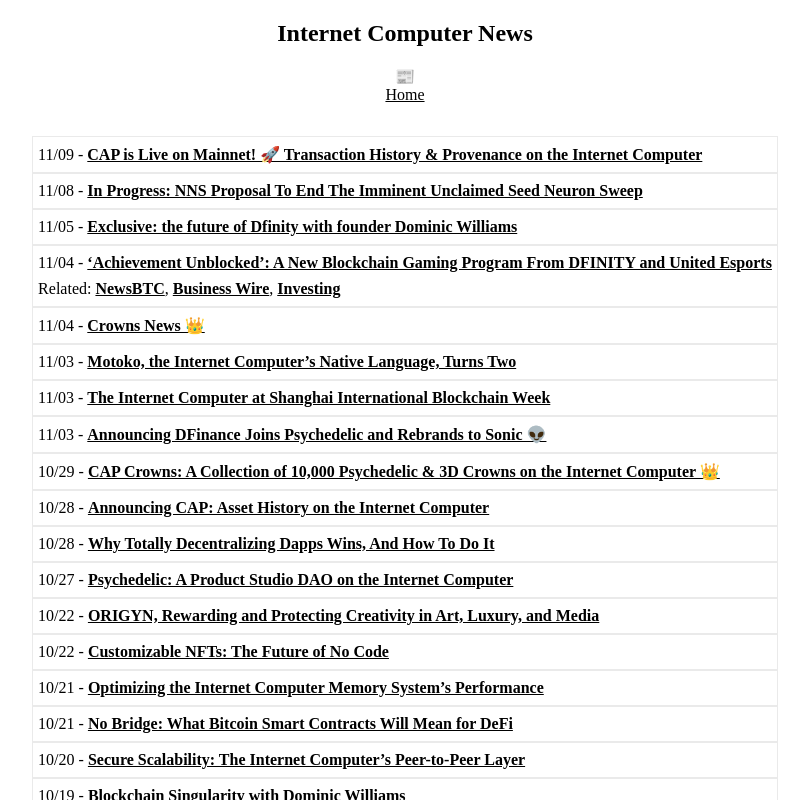
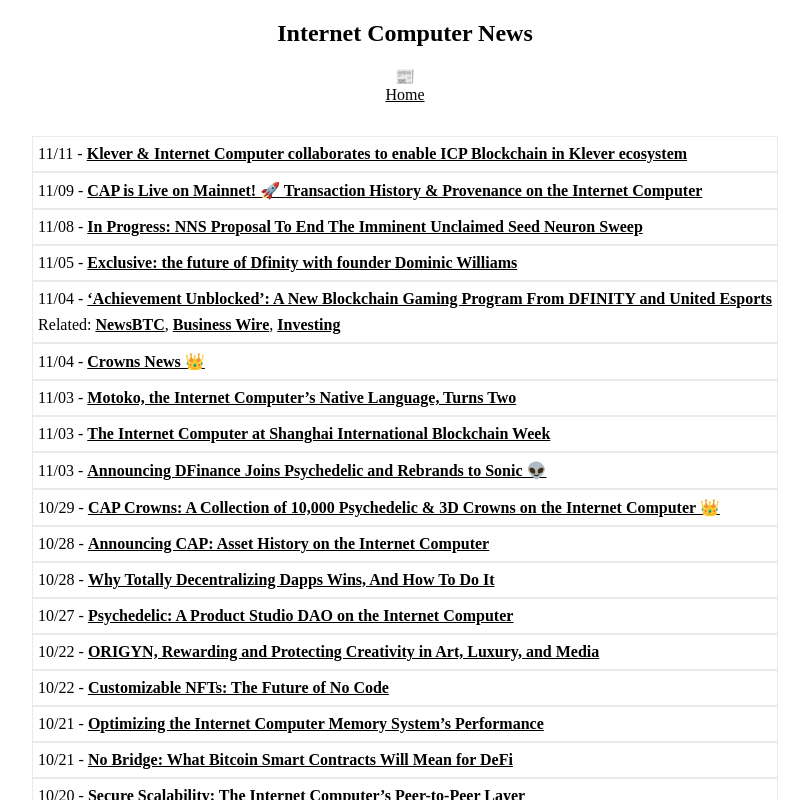
Before and after one commit to rjlucasm/ictoday, a Next.js app: page /news/2021 in a window 1280 px wide. Shown: the top 800 px of the page, without its empty margins (235-1044 px from the left). Built offline with nearby package versions, Linux system fonts and the light colour scheme.

Commit message:
News 11/11

```diff
--- a/components/topnews.js
+++ b/components/topnews.js
@@ -2,8 +2,7 @@
 
 const Topnews = () => (
     <div className="topnews">
-        <p><a href="https://medium.com/cap-ois/cap-is-live-on-mainnet-transaction-history-provenance-on-the-internet-computer-85feb42fbb4e" target="_blank" rel="noopener noreferrer">CAP is Live on Mainnet! 🚀 Transaction History &amp; Provenance on the Internet Computer</a></p>
-        <p><a href="https://medium.com/dfinity/in-progress-nns-proposal-to-end-the-imminent-unclaimed-seed-neuron-sweep-4855ac84357c" target="_blank" rel="noopener noreferrer">In Progress: NNS Proposal To End The Imminent Unclaimed Seed Neuron Sweep</a></p>
+        <p><a href="https://news.klever.io/p/internet-computer-live-in-klever-wallet" target="_blank" rel="noopener noreferrer">Klever &amp; Internet Computer collaborates to enable ICP Blockchain in Klever ecosystem</a></p>
         <Link href="/news/2021"><a style={{ color: 'inherit' }, {fontWeight: 'bold'}}>+News</a></Link>
     </div>
 );
--- a/pages/index.js
+++ b/pages/index.js
@@ -27,7 +27,7 @@
         <meta name="google-site-verification" content="3fDCrJUUQIo7GSYLlE-KnTSiesID0eUY3QJo0tys0wI" />
       </Head>
 
-      {/* <Topnews/> */}
+      <Topnews/>
 
       <main className="main">
         {/* <div className="highlights">
--- a/pages/news/2021.js
+++ b/pages/news/2021.js
@@ -17,6 +17,9 @@
             <Link href="/"><a style={{ color: 'inherit' }}>Home</a></Link>
 
             <div className="pagesgrid">
+            <div className="pagescard">11/11 -&nbsp;
+                <a href="https://news.klever.io/p/internet-computer-live-in-klever-wallet" target="_blank" rel="noopener noreferrer">Klever &amp; Internet Computer collaborates to enable ICP Blockchain in Klever ecosystem</a>
+            </div>
             <div className="pagescard">11/09 -&nbsp;
                 <a href="https://medium.com/cap-ois/cap-is-live-on-mainnet-transaction-history-provenance-on-the-internet-computer-85feb42fbb4e" target="_blank" rel="noopener noreferrer">CAP is Live on Mainnet! 🚀 Transaction History &amp; Provenance on the Internet Computer</a>
             </div>
```
